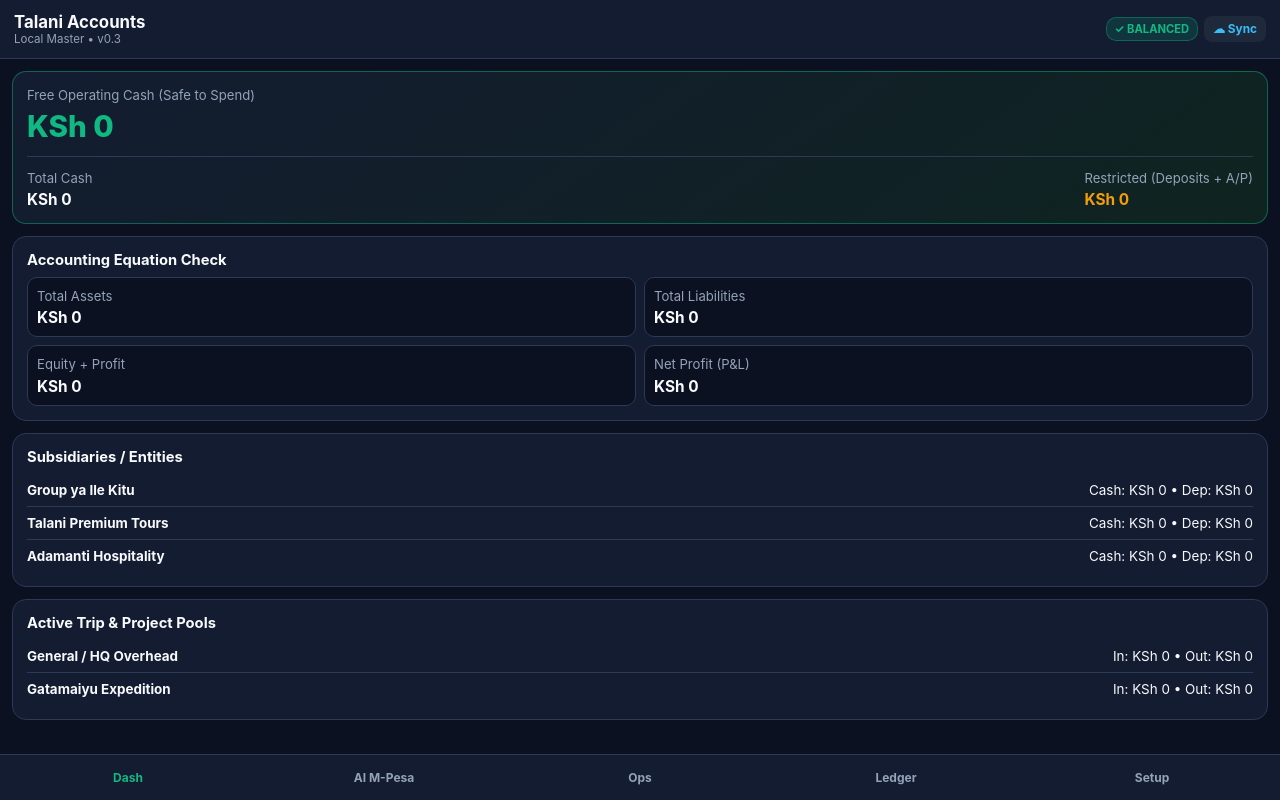
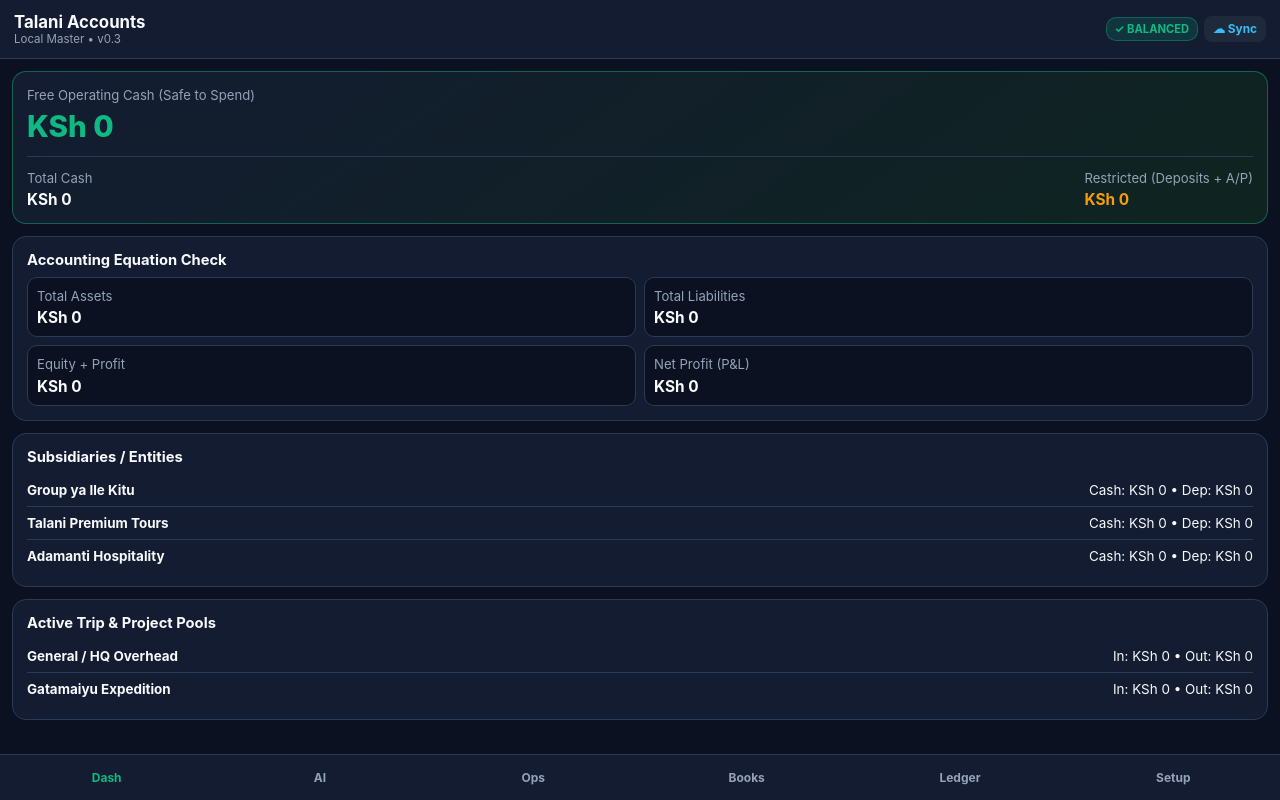
Before and after one commit to michaelgriffinsk-wq/talani-accounts, a website: page www/index.html in a window 1280 px wide. Drawn offline with Linux system fonts and the light colour scheme.

Commit message:
Update index.html

```diff
--- a/www/index.html
+++ b/www/index.html
@@ -425,12 +425,17 @@
 
   <nav class="bottom-nav">
     <button class="nav-btn active" data-target="view-dash">Dash</button>
-    <button class="nav-btn" data-target="view-ai">AI M-Pesa</button>
+    <button class="nav-btn" data-target="view-ai">AI</button>
     <button class="nav-btn" data-target="view-ops">Ops</button>
+    <button class="nav-btn" data-target="view-books">Books</button>
     <button class="nav-btn" data-target="view-ledger">Ledger</button>
     <button class="nav-btn" data-target="view-setup">Setup</button>
   </nav>
 
   <script src="app.js"></script>
+  <script src="v3.js"></script>
+</body>
+
+  <script src="app.js"></script>
 </body>
 </html>
```
